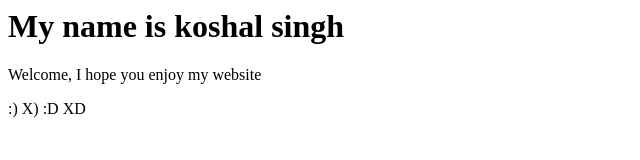
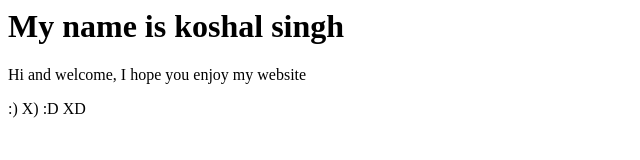
Before and after one commit to koshal24/first-project, a plain HTML site: page index.html in a window 1280 px wide. Shown: the full height of the page, 0-640 px from the left. Drawn offline with Linux system fonts and the light colour scheme.

Commit message:
added Hi

```diff
--- a/index.html
+++ b/index.html
@@ -2,6 +2,6 @@
 <title>First Website</title>
 <body>
 <h1>My name is koshal singh</h1>
-<p>Welcome, I hope you enjoy my website</p>
+<p>Hi and welcome, I hope you enjoy my website</p>
 <p> :) X) :D XD </p>
 </html>
```
